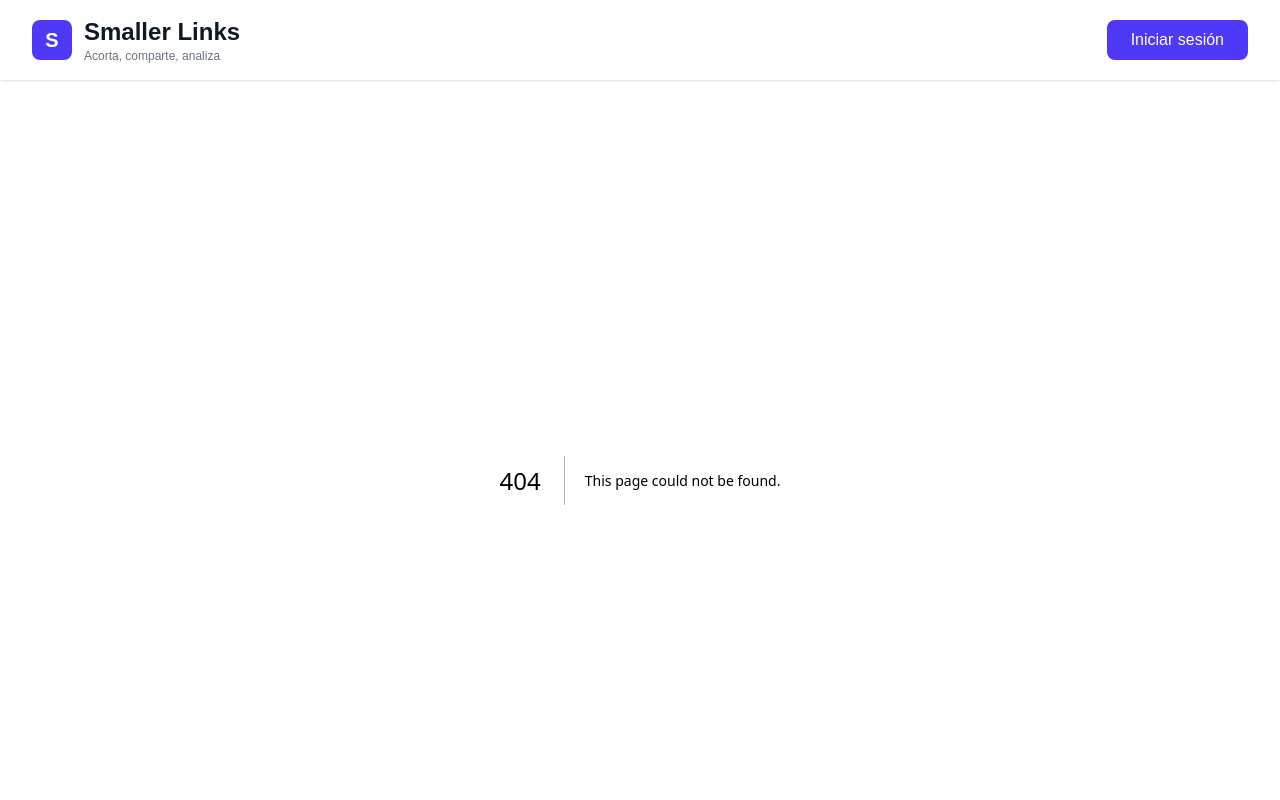
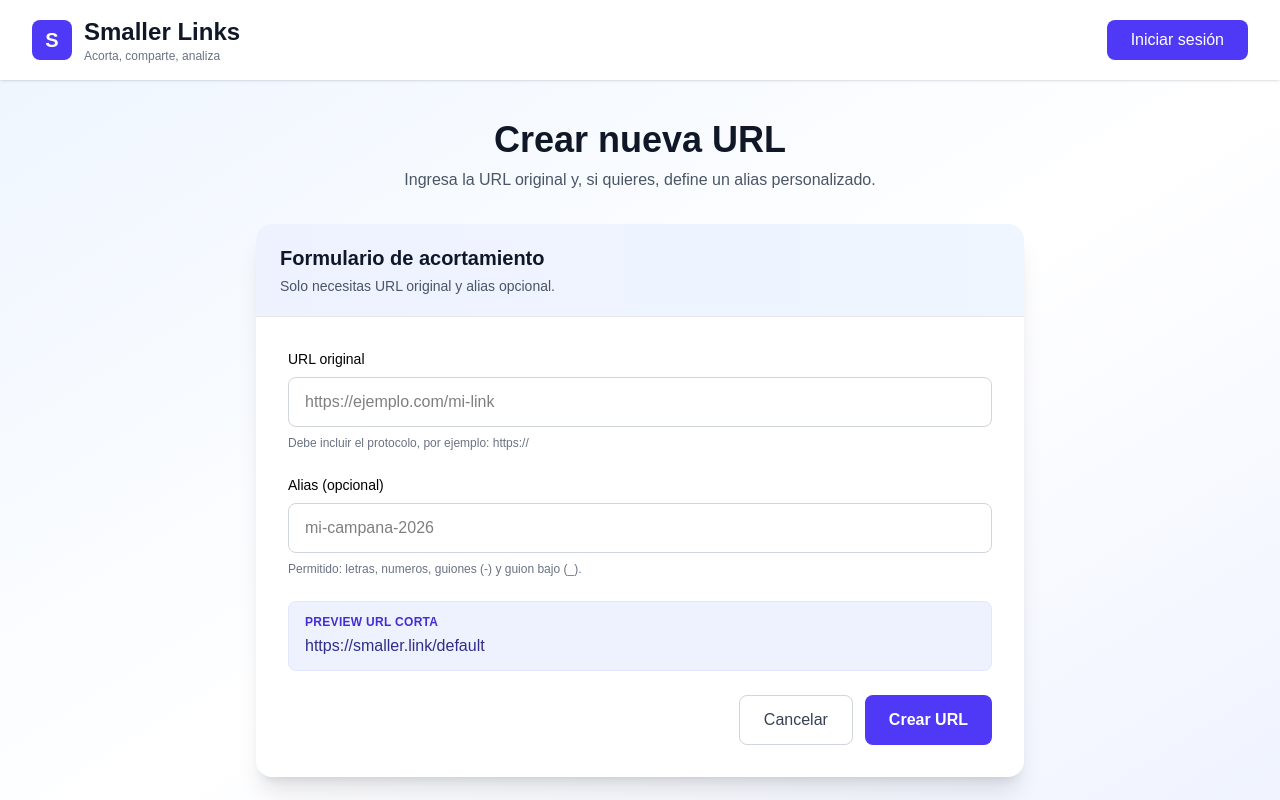
Before and after one commit to KritiusOne/smaller-frontend, a Next.js app: page /url in a window 1280 px wide. Before the commit this address had no page. Shown: the top 800 px of the page. Built offline with nearby package versions, Linux system fonts and the light colour scheme; no server answers.

Commit message:
feat(url): add short URL creation page and API service

```diff
--- /dev/null
+++ b/app/url/page.tsx
@@ -0,0 +1,153 @@
+'use client';
+
+import { FormEvent, useMemo, useRef, useState } from 'react';
+import type { IURL } from '@src/types/IURL';
+import { createShortURL } from '@/src/service/urlService';
+
+type CreateURLFormData = Pick<IURL, 'originalURL' | 'alias'>;
+
+const aliasPattern = /^[a-zA-Z0-9-_]+$/;
+
+function CreateURL() {
+  const [error, setError] = useState<string>('');
+  const [success, setSuccess] = useState<string>('');
+  const [isSubmitting, setIsSubmitting] = useState(false);
+  const originalURLRef = useRef(null);
+  const [alias, setAlias] = useState('');
+
+
+  const validateForm = () => {
+    let originalURL = ''
+
+    if(originalURLRef.current){
+      originalURL = (originalURLRef.current as HTMLInputElement).value.trim();
+    }
+    if (!originalURL || originalURL.length === 0) {
+      return 'La URL original es obligatoria';
+    }
+
+    try {
+      const parsedUrl = new URL(originalURL);
+      if (!['http:', 'https:'].includes(parsedUrl.protocol)) {
+        return 'La URL debe comenzar con http:// o https://';
+      }
+    } catch {
+      return 'Ingresa una URL valida';
+    }
+
+    if (alias && !aliasPattern.test(alias)) {
+      return 'El alias solo puede contener letras, numeros, guiones y guion bajo';
+    }
+
+    return null;
+  };
+
+  const handleSubmit = async (e: FormEvent<HTMLFormElement>) => {
+    e.preventDefault();
+    if(!originalURLRef.current){
+      return;
+    }
+    console.log('Valor del input originalURL:', (originalURLRef.current as HTMLInputElement).value);
+    const validationError = validateForm();
+    if (validationError) {
+      setError(validationError);
+      return;
+    }
+
+    setIsSubmitting(true);
+
+    await createShortURL((originalURLRef.current as HTMLInputElement).value, alias);
+
+    setSuccess('URL lista para crearse correctamente');
+    setIsSubmitting(false);
+  };
+
+  return (
+    <div className="min-h-screen bg-gradient-to-br from-blue-50 via-white to-indigo-50 py-10 px-4 sm:px-6 lg:px-8">
+      <div className="max-w-3xl mx-auto">
+        <div className="mb-8 text-center">
+          <h1 className="text-3xl sm:text-4xl font-bold text-gray-900">Crear nueva URL</h1>
+          <p className="mt-2 text-gray-600">
+            Ingresa la URL original y, si quieres, define un alias personalizado.
+          </p>
+        </div>
+
+        <div className="bg-white rounded-2xl shadow-xl overflow-hidden">
+          <div className="px-6 py-5 border-b border-gray-200 bg-gradient-to-r from-indigo-50 to-blue-50">
+            <h2 className="text-xl font-semibold text-gray-900">Formulario de acortamiento</h2>
+            <p className="text-sm text-gray-600 mt-1">Solo necesitas URL original y alias opcional.</p>
+          </div>
+
+          <form onSubmit={handleSubmit} className="p-6 sm:p-8 space-y-6">
+            <div>
+              <label htmlFor="originalURL" className="block text-sm font-medium text-black mb-2">
+                URL original
+              </label>
+              <input
+                id="originalURL"
+                type="url"
+                required
+                placeholder="https://ejemplo.com/mi-link"
+                className="w-full px-4 py-3 border border-gray-300 rounded-lg text-black focus:ring-2 focus:ring-indigo-500 focus:border-transparent transition"
+                ref={originalURLRef}
+              />
+              <p className="mt-2 text-xs text-gray-500">Debe incluir el protocolo, por ejemplo: https://</p>
+            </div>
+
+            <div>
+              <label htmlFor="alias" className="block text-sm font-medium text-black mb-2">
+                Alias (opcional)
+              </label>
+              <input
+                id="alias"
+                type="text"
+                placeholder="mi-campana-2026"
+                className="w-full px-4 py-3 border border-gray-300 rounded-lg text-black focus:ring-2 focus:ring-indigo-500 focus:border-transparent transition"
+                value={alias}
+                onChange={(e) => setAlias(e.target.value)}
+              />
+              <p className="mt-2 text-xs text-gray-500">
+                Permitido: letras, numeros, guiones (-) y guion bajo (_).
+              </p>
+            </div>
+
+            <div className="rounded-lg border border-indigo-100 bg-indigo-50 px-4 py-3">
+              <p className="text-xs uppercase tracking-wide text-indigo-700 font-semibold">Preview URL corta</p>
+              <p className="mt-1 text-indigo-900 font-medium break-all">https://smaller.link/{alias || 'default'}</p>
+            </div>
+
+            {error && (
+              <div className="bg-red-50 border border-red-200 text-red-700 px-4 py-3 rounded-lg text-sm">
+                {error}
+              </div>
+            )}
+
+            {success && (
+              <div className="bg-green-50 border border-green-200 text-green-700 px-4 py-3 rounded-lg text-sm">
+                {success}
+              </div>
+            )}
+
+            <div className="flex flex-col sm:flex-row gap-3 sm:justify-end">
+              <a
+                href="/profile"
+                className="px-6 py-3 text-center rounded-lg border border-gray-300 text-gray-700 hover:bg-gray-50 transition"
+              >
+                Cancelar
+              </a>
+              <button
+                type="submit"
+                disabled={isSubmitting}
+                className="px-6 py-3 rounded-lg bg-indigo-600 text-white font-semibold hover:bg-indigo-700 transition disabled:opacity-50 disabled:cursor-not-allowed"
+              >
+                {isSubmitting ? 'Creando URL...' : 'Crear URL'}
+              </button>
+            </div>
+          </form>
+        </div>
+      </div>
+    </div>
+  );
+}
+
+export default CreateURL;
--- a/package.json
+++ b/package.json
@@ -9,6 +9,7 @@
     "lint": "eslint"
   },
   "dependencies": {
+    "axios": "^1.13.6",
     "firebase": "^12.9.0",
     "next": "16.1.1",
     "react": "19.2.3",
--- /dev/null
+++ b/src/service/urlService.ts
@@ -0,0 +1,49 @@
+import axios from "axios";
+import config from "../helpers/config";
+
+export const createShortURL = async(url: string, alias?: string)=> {
+  const userInfo = localStorage.getItem('user');
+  const token = localStorage.getItem('token');
+  try {
+    if(!userInfo){
+      throw new Error('Usuario no autenticado');
+    }
+    if(!token){
+      throw new Error('Token de autenticación no encontrado');
+    }
+    const user = JSON.parse(userInfo);
+    const res = await axios.post(
+      config.api.baseUrl + "/api/urls",
+      { originalURL: url, alias, userId: user.id },
+      {
+        headers: {
+          Authorization: `Bearer ${token}`
+        }
+      }
+    );
+    console.log(res)
+    return res.data;
+  } catch (error) {
+    console.error('Error creating short URL:', error);
+    throw error;
+  }
+}
+
+export const getURlsByUser = async(uId: string) => {
+  const token = localStorage.getItem('token');
+  try {
+    const res = await axios.get(
+      config.api.baseUrl + `/api/urls/user/${uId}`,
+      {
+        headers: {
+          Authorization: `Bearer ${token}`
+        }
+      }
+    );
+    console.log(res.data);
+    return res.data;
+  } catch (error) {
+    console.error('Error fetching URLs by user:', error);
+    throw error;
+  }
+}
--- /dev/null
+++ b/src/types/IURL.ts
@@ -0,0 +1,8 @@
+export interface IURL {
+  id: string;
+  originalURL: string;
+  shortURL: string;
+  userId: string;
+  createdAt: Date;
+  alias?: string;
+}
```
Also changed, not shown: 1 other file (tests, documents, lock files or other folders).
